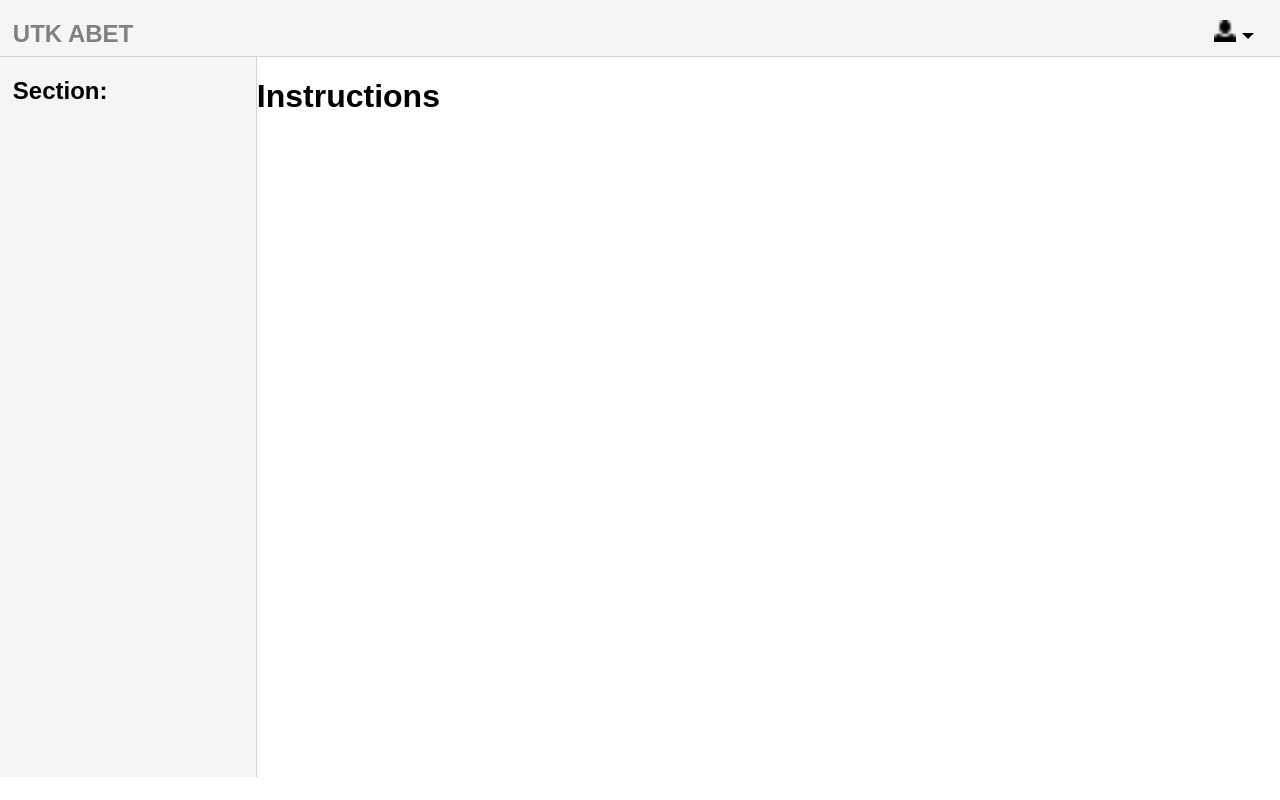
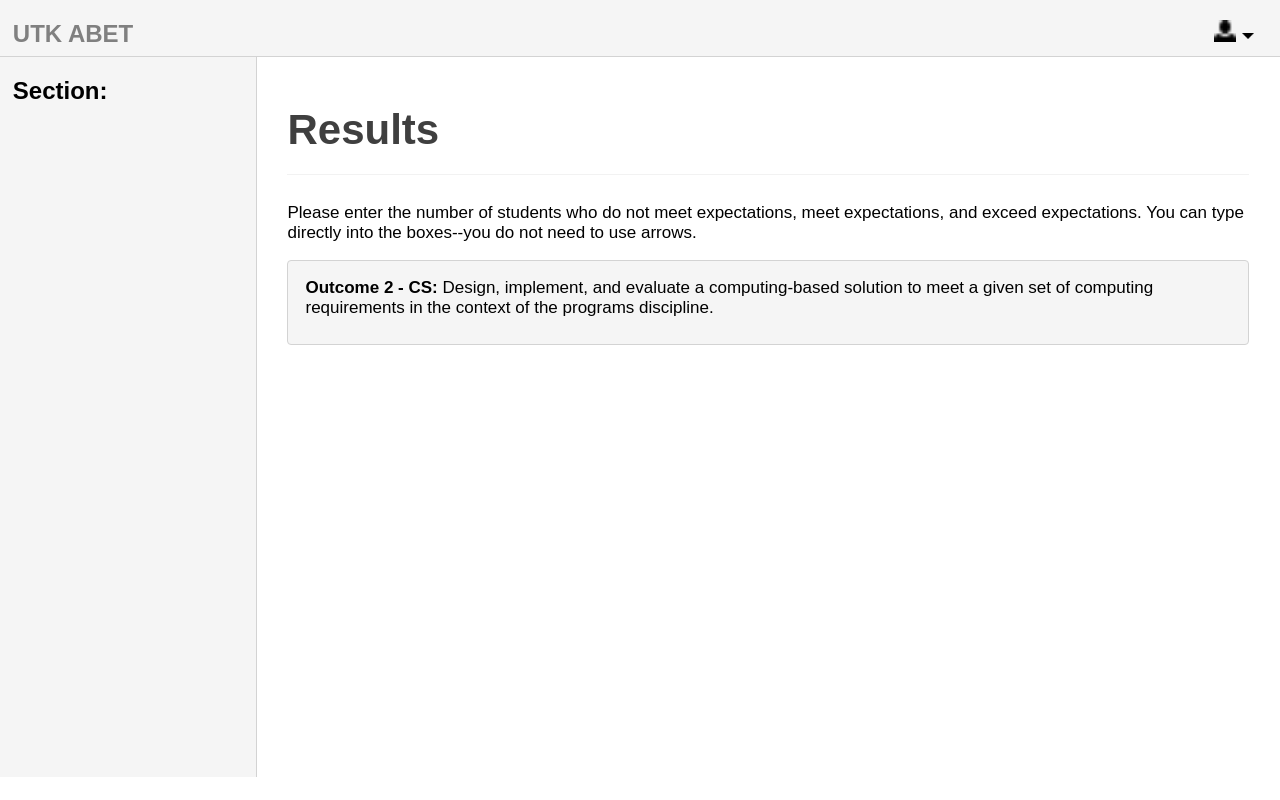
Before and after one commit to spaulsteinberg/Web-Project-CS465, a PHP site: page /html/abet.html in a window 1280 px wide. Run offline with PHP 8.4, Linux system fonts and the light colour scheme.

Commit message:
almost done with results

```diff
--- a/app/html/abet.html
+++ b/app/html/abet.html
@@ -17,10 +17,18 @@
     <div id="container">
       <nav class="nav-container">
         <h1 class="container-section-title">Section:</h1>
-
       </nav>
       <main class="main-container">
-        <h1 class="container-instructions">Instructions</h1>
+        <h1 class="container-results">Results<hr></h1>
+        <div class="main-results-description">
+          <p>Please enter the number of students who do not meet expectations, meet expectations, and exceed expectations. You can
+          type directly into the boxes--you do not need to use arrows.
+          </p>
+        </div>
+        <div class="outcome-description">
+          <p id="embedded-description"> <strong>Outcome 2 - CS: </strong>Design, implement, and evaluate a computing-based
+          solution to meet a given set of computing requirements in the context of the programs discipline.</p>
+        </div>
       </main>
     </div>
   </body>
--- a/app/styles/abet.css
+++ b/app/styles/abet.css
@@ -30,6 +30,7 @@ main {
 #abet {
     color: gray;
     padding-left: 1%;
+    font-weight: normal;
 }
 #profile .person {
     width: 22px;
@@ -47,3 +48,27 @@ main {
 .container-section-title {
     padding-left: 5%;
 }
+.container-results {
+    font-size: 42px;
+    padding: 2% 3% 0 3%;
+    opacity: 0.75;
+}
+hr {
+    border:0;
+    border-top:1px solid #eee;
+    margin:20px 0
+}
+.main-results-description p {
+    padding: 0 3% 0 3%;
+    font-size: 17px;
+}
+.outcome-description{
+    border-radius: 4px;
+    background-color: whitesmoke;
+    border: 1px solid lightgray;
+    margin: 0 3% 0 3%;
+}
+.outcome-description #embedded-description{
+    font-size: 17px;
+    padding: 0 2em 1% 1em;
+}
```
